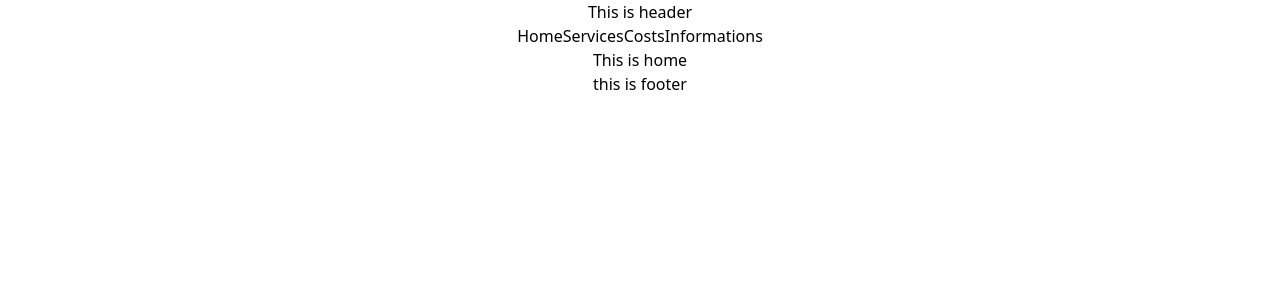
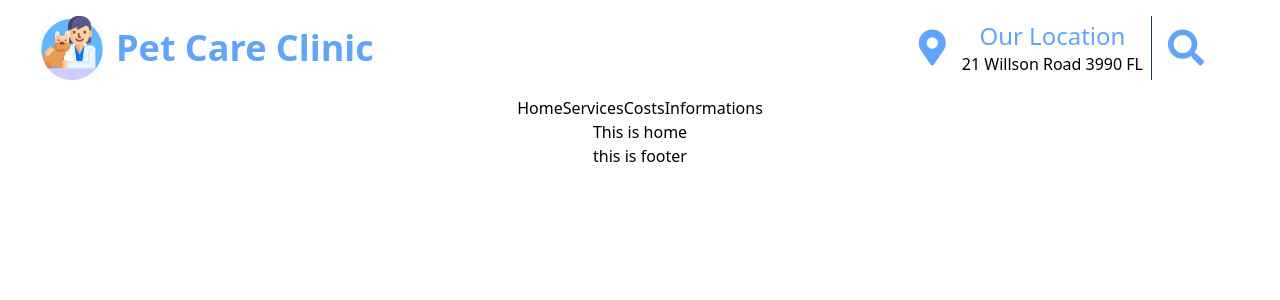
Before and after one commit to IMZihad21/Pet-Care-Clinic, a React (Create React App) app: page / in a window 1280 px wide. Shown: the top 300 px of the page. Built offline with nearby package versions, Linux system fonts and the light colour scheme.

Commit message:
Complete Header with a Search Modal
Signed-off-by: ZèD <imzihad@gmail.com>

```diff
--- a/package.json
+++ b/package.json
@@ -10,6 +10,7 @@
     "firebase": "^9.1.3",
     "react": "^17.0.2",
     "react-dom": "^17.0.2",
+    "react-modal": "^3.14.3",
     "react-router-dom": "^5.3.0",
     "react-scripts": "4.0.3",
     "web-vitals": "^1.1.2"
--- a/public/index.html
+++ b/public/index.html
@@ -1,14 +1,12 @@
 <!DOCTYPE html>
 <html lang="en">
+
 <head>
   <meta charset="utf-8" />
   <link rel="icon" href="%PUBLIC_URL%/favicon.ico" />
   <meta name="viewport" content="width=device-width, initial-scale=1" />
   <meta name="theme-color" content="#000000" />
-    <meta
-      name="description"
-      content="Web site created using create-react-app"
-    />
+  <meta name="description" content="Web site created using create-react-app" />
   <link rel="apple-touch-icon" href="%PUBLIC_URL%/logo192.png" />
   <!--
       manifest.json provides metadata used when your web app is installed on a
@@ -24,8 +22,13 @@
       work correctly both with client-side routing and a non-root public URL.
       Learn how to configure a non-root public URL by running `npm run build`.
     -->
+  <!-- Fontawesome CDN -->
+  <link rel="stylesheet" href="https://use.fontawesome.com/releases/v5.15.4/css/all.css"
+    integrity="sha384-DyZ88mC6Up2uqS4h/KRgHuoeGwBcD4Ng9SiP4dIRy0EXTlnuz47vAwmeGwVChigm" crossorigin="anonymous">
+
   <title>Pet Care</title>
 </head>
+
 <body>
   <noscript>You need to enable JavaScript to run this app.</noscript>
   <div id="root"></div>
@@ -40,4 +43,5 @@
       To create a production bundle, use `npm run build` or `yarn build`.
     -->
 </body>
+
 </html>
--- a/src/components/Pages/Shared/Header/Header.js
+++ b/src/components/Pages/Shared/Header/Header.js
@@ -1,9 +1,62 @@
-import React from 'react';
+import React, { useState } from 'react';
+import Modal from 'react-modal';
+import PetCareIcon from '../../../../images/Header/PetCare.png'
 
 const Header = () => {
+
+    const customStyles = {
+        content: {
+            top: '18%',
+            left: '79%',
+            right: 'auto',
+            bottom: 'auto',
+            marginRight: '-50%',
+            transform: 'translate(-50%, -50%)',
+        },
+    };
+
+    const [ modalIsOpen, setIsOpen ] = useState(false);
+
+    function openModal() {
+        setIsOpen(true);
+    }
+
+
+    function closeModal() {
+        setIsOpen(false);
+    }
+
     return (
-        <div>
-            This is header
+        <div className="flex justify-between px-10 py-4">
+            <div className="flex">
+                <div className="w-16">
+                    <img className="w-full" src={PetCareIcon} alt="" />
+                </div>
+                <h1 className="text-4xl px-3 my-auto text-blue-400 font-bold">Pet Care Clinic</h1>
+            </div>
+            <div className="flex px-5  divide-x divide-blue-900">
+                <div className="flex px-2">
+                    <i className="fas fa-map-marker-alt text-4xl px-4 my-auto text-blue-400"></i>
+                    <div className="my-auto">
+                        <h3 className="text-2xl text-blue-400">Our Location</h3>
+                        <h4>21 Willson Road 3990 FL</h4>
+                    </div>
+                </div>
+                <button onClick={openModal}><i className="fas fa-search text-4xl px-4 my-auto text-blue-400"></i></button>
+                <Modal
+                    isOpen={modalIsOpen}
+                    onRequestClose={closeModal}
+                    style={customStyles}
+                    contentLabel="Search Services"
+                >
+                    <h2 className="mx-3 pb-10 text-center text-4xl text-blue-400 font-bold">Search Services</h2>
+                    <div>
+                        <input className="border-gray-300 border-2 mx-2 px-2 rounded" type="text" />
+                        <button className="bg-green-300 border-green-500 border-2 px-2 rounded">Search</button>
+                    </div>
+                    <button className="mx-2 px-28 py-2 my-5 rounded bg-red-700 text-white" onClick={closeModal}>Close</button>
+                </Modal>
+            </div>
         </div>
     );
 };
```
Also changed, not shown: src/images/Header/PetCare.png (added), 1 other file (tests, documents, lock files or other folders). Lines whose indentation alone changed are shown as unchanged.
